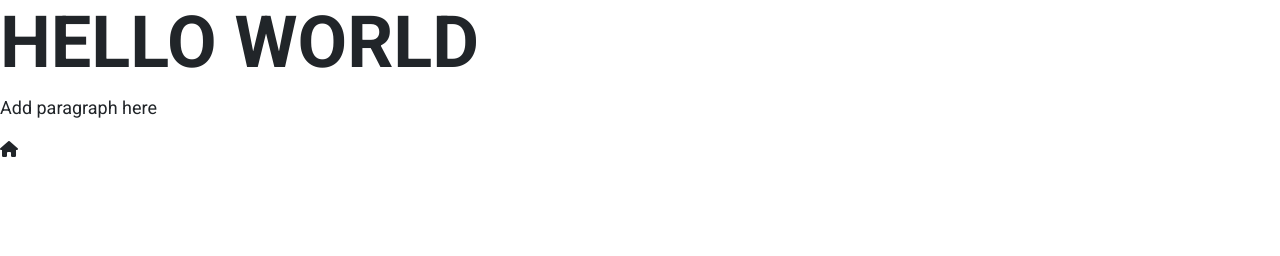
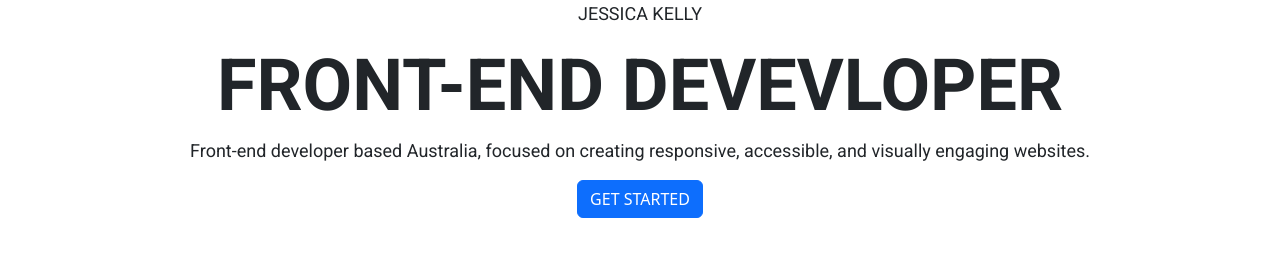
Before and after one commit to kessjelly/portfolio-project, a plain HTML site: page index.html in a window 1280 px wide. Drawn offline with nearby package versions, Linux system fonts and the light colour scheme.

Commit message:
Added the hero image and HTML

```diff
--- a/index.html
+++ b/index.html
@@ -29,8 +29,14 @@
     <title>Document</title>
   </head>
   <body>
-    <h1>HELLO WORLD</h1>
-    <p>Add paragraph here</p>
-    <i class="fa-solid fa-house"></i>
+    <div class="hero">
+      <p>JESSICA KELLY</p>
+      <h1>FRONT-END DEVEVLOPER</h1>
+      <p>
+        Front-end developer based Australia, focused on creating responsive,
+        accessible, and visually engaging websites.
+      </p>
+      <a href="#" class="btn btn-primary">GET STARTED</a>
+    </div>
   </body>
 </html>
--- a/styles/portfolio.css
+++ b/styles/portfolio.css
@@ -1,3 +1,7 @@
+.hero {
+  text-align: center;
+}
+
 h1 {
   font-family: "Roboto", sans-serif;
   font-weight: bold;
```
Also changed, not shown: images/hero-image.png (added), 1 other file.
